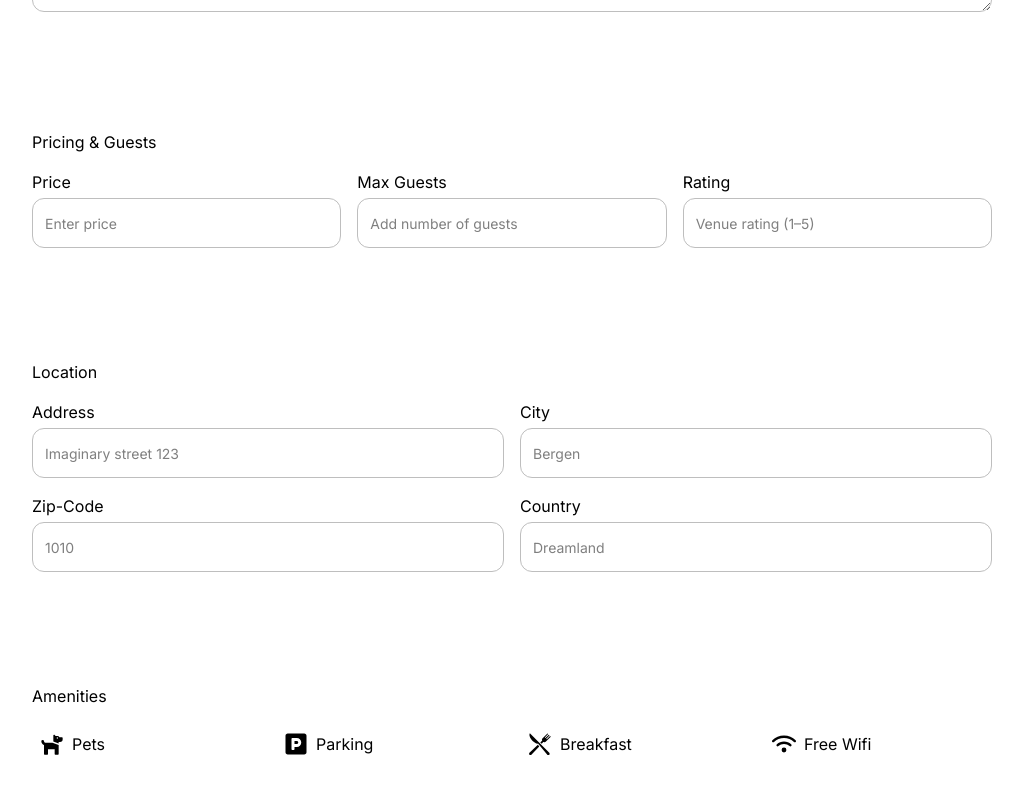
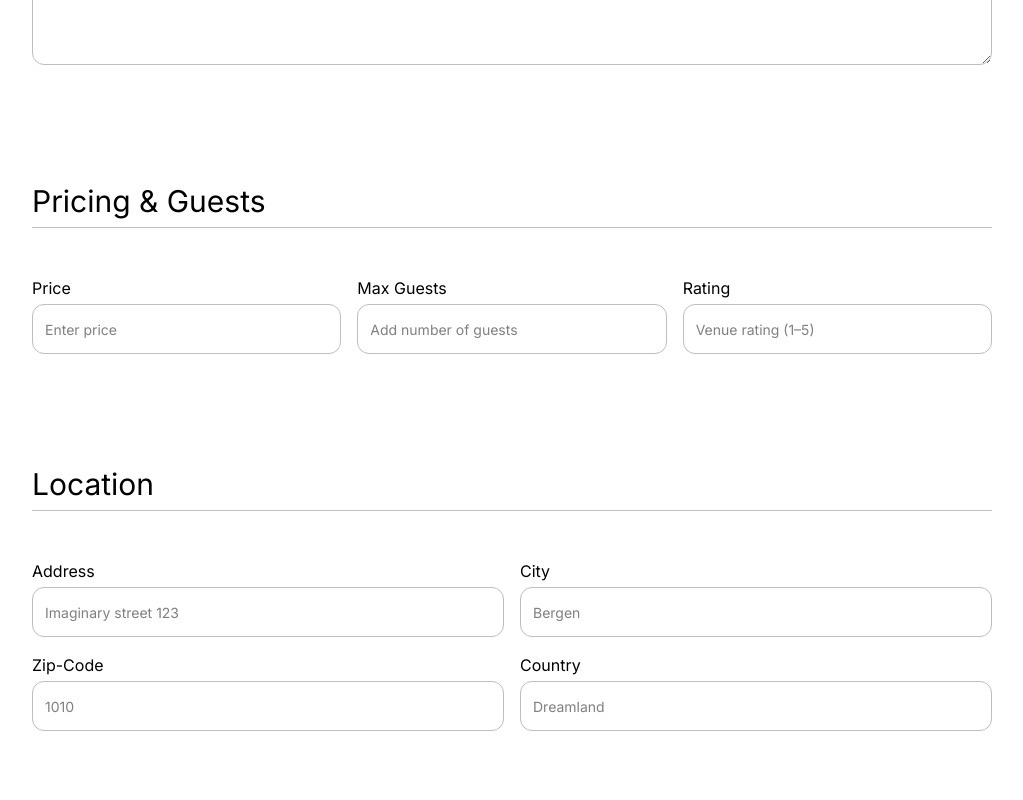
Before and after one commit to LauraBLei/holidaze, a React (Vite) app: page /edit in a window 1280 px wide. Shown: the part 660-1460 px from the top of the page, without its empty margins (128-1151 px from the left). Built offline with nearby package versions, Linux system fonts and the light colour scheme.

Commit message:
style: moved some styles to css file

```diff
--- a/src/index.css
+++ b/src/index.css
@@ -76,6 +76,18 @@ body {
   @apply w-full p-3 rounded-xl border border-brand-grey;
 }
 
+.create-edit-titles {
+  @apply text-xl md:text-2xl lg:text-3xl pb-2 border-b border-brand-grey mb-2 md:mb-8;
+}
+
+.amenities-label {
+  @apply grid grid-cols-2 md:flex md:gap-5 items-center w-full cursor-pointer;
+}
+
+.amenities-checkbox {
+  @apply w-6 h-6 border-1 bg-white border-black rounded-md flex items-center justify-center peer-checked:bg-black;
+}
+
 .error-message {
   @apply w-full p-3 rounded-xl bg-error-red;
 }
```
